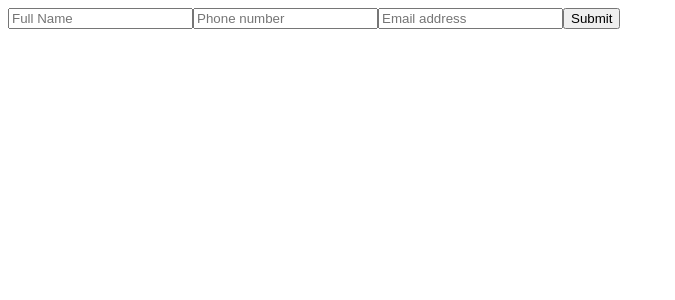
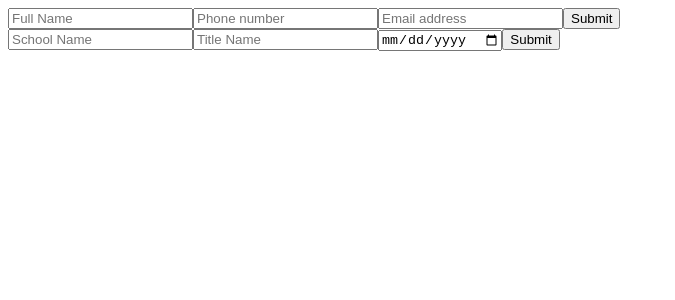
Before and after one commit to cmoratagarcia/odin-first-react-app, a React (Vite) app: page / in a window 1280 px wide. Shown: the top 300 px of the page, without its empty margins (0-675 px from the left). Built offline with nearby package versions, Linux system fonts and the light colour scheme.

Commit message:
Add Education component with form handling and toggle functionality

```diff
--- a/src/App.jsx
+++ b/src/App.jsx
@@ -1,9 +1,11 @@
 import GeneralInfo from "./components/General";
+import Education from "./components/Education";
 
 function App() {
   return (
     <div>
       <GeneralInfo />
+      <Education />
     </div>
   );
 }
--- a/src/components/Education.jsx
+++ b/src/components/Education.jsx
@@ -0,0 +1,56 @@
+import { useState } from "react";
+
+function Education() {
+  const [isEditing, setIsEditing] = useState(true); //tell the component whether it's in Editing or Display mode
+  const [formData, setFormData] = useState({
+    school: "",
+    title: "",
+    dates: "",
+  });
+
+  function handleChange(e) {
+    setFormData({ ...formData, [e.target.name]: e.target.value });
+  }
+  function handleSubmit() {
+    setIsEditing(false);
+  }
+
+  return (
+    <div>
+      {isEditing ? (
+        <div>
+          <input
+            name="school"
+            type="text"
+            placeholder="School Name"
+            value={formData.school}
+            onChange={handleChange}
+          />
+          <input
+            name="title"
+            type="text"
+            placeholder="Title Name"
+            value={formData.title}
+            onChange={handleChange}
+          />
+          <input
+            name="dates"
+            type="date"
+            placeholder="Date"
+            value={formData.dates}
+            onChange={handleChange}
+          />
+          <button onClick={handleSubmit}>Submit</button>
+        </div>
+      ) : (
+        <div>
+          <h2>{formData.school}</h2>
+          <p>{formData.title}</p>
+          <p>{formData.dates}</p>
+          <button onClick={() => setIsEditing(true)}>Edit</button>
+        </div>
+      )}
+    </div>
+  );
+}
+export default Education;
```
